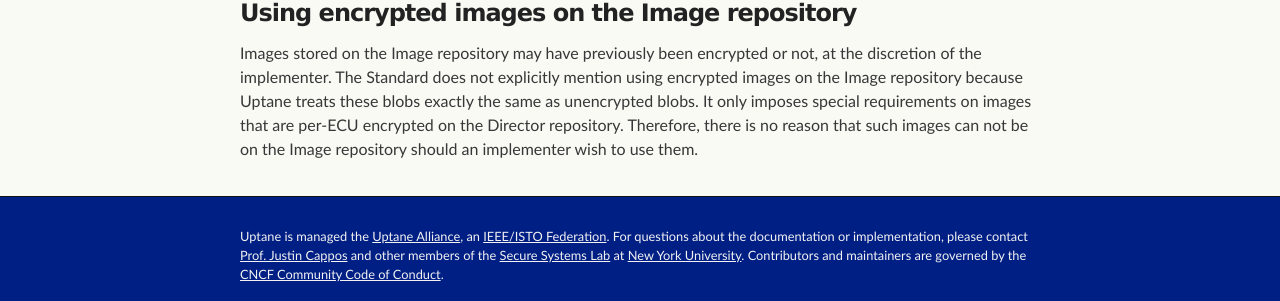
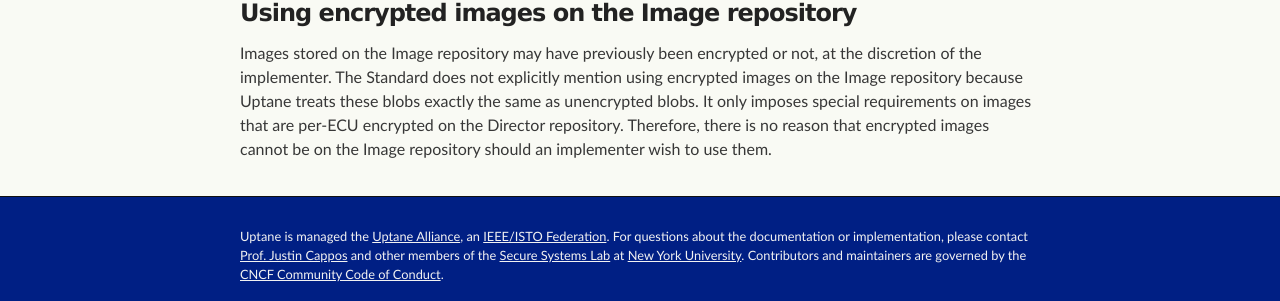
Before and after one commit to uptane/deployment-considerations, a Jekyll site: the page built from security_considerations.md, in a window 1280 px wide and 900 px high, scrolled down 5082 px. Shown: the part 508-809 px from the top of the window. Built offline with Jekyll 4.4.1, drawn with Linux system fonts in a browser that asks for light colours; our own code applies the rules of GitHub Pages for plain Markdown files.

Commit message:
Update security_considerations.md
Co-authored-by: Lois Anne DeLong <lad278@nyu.edu>

```diff
--- a/security_considerations.md
+++ b/security_considerations.md
@@ -114,4 +114,4 @@ Note also that, if used, Time Server costs are typically one signature verificat
 
 ### Using encrypted images on the Image repository
 
-Images stored on the Image repository may have previously been encrypted or not, at the discretion of the implementer.  The Standard does not explicitly mention using encrypted images on the Image repository because Uptane treats these blobs exactly the same as unencrypted blobs. It only imposes special requirements on images that are per-ECU encrypted on the Director repository. Therefore, there is no reason that such images can not be on the Image repository should an implementer wish to use them.
+Images stored on the Image repository may have previously been encrypted or not, at the discretion of the implementer.  The Standard does not explicitly mention using encrypted images on the Image repository because Uptane treats these blobs exactly the same as unencrypted blobs. It only imposes special requirements on images that are per-ECU encrypted on the Director repository. Therefore, there is no reason that encrypted images cannot be on the Image repository should an implementer wish to use them.
```
